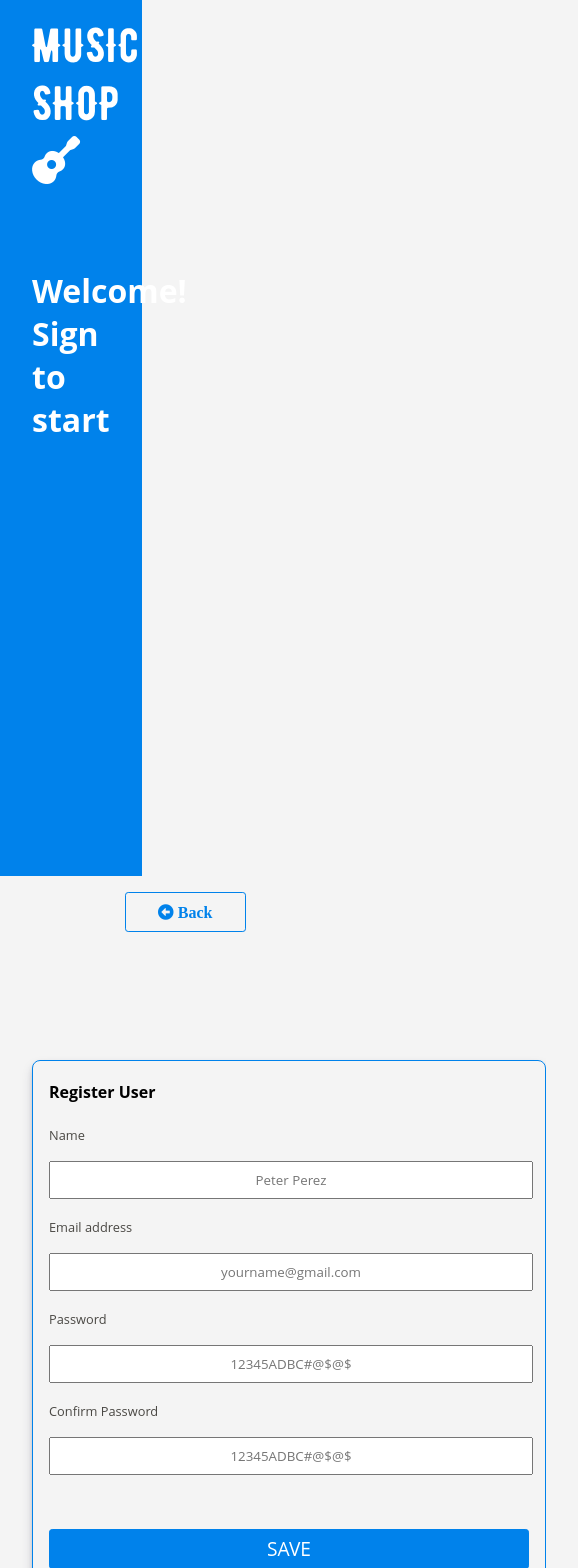
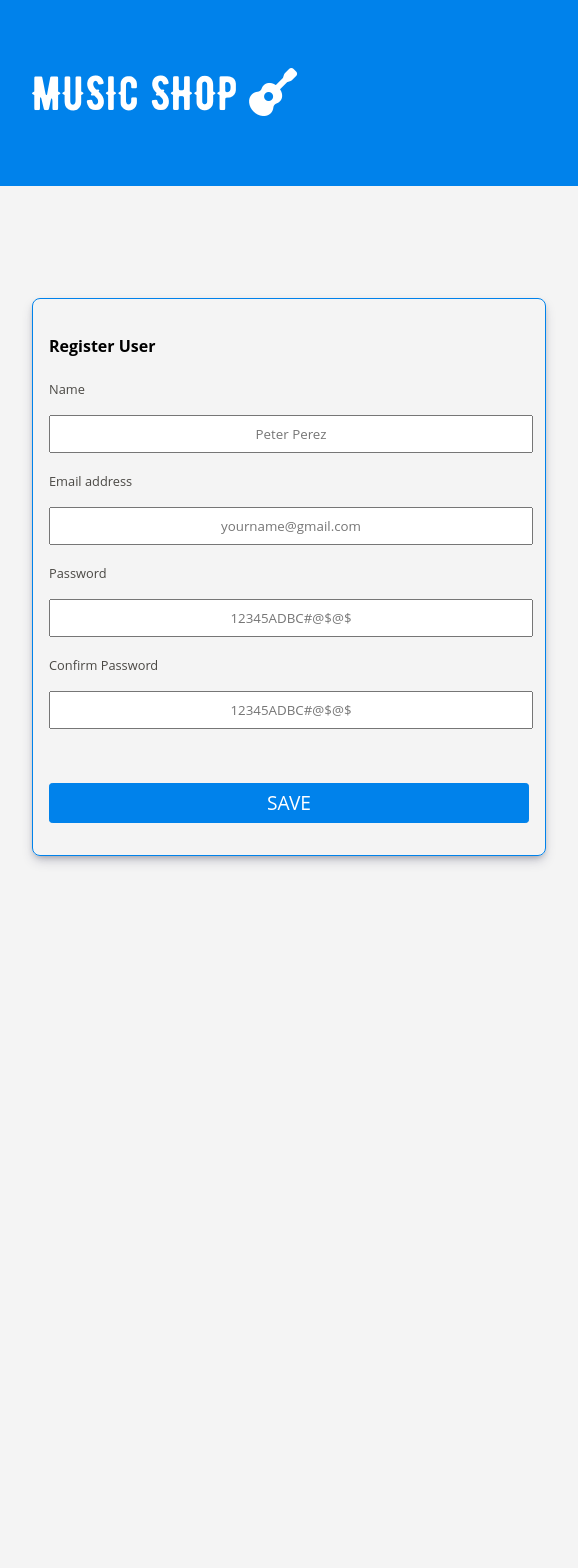
Before and after one commit to Diego-18/diegoChavez_repos_music_shop, a Nuxt app: page /users in a window 390 px wide. Shown: the top 1568 px of the page, 578 px wide, since content can reach past the window. After the commit the page ends 968 px from the top, so only its background shows below. Built offline with nearby package versions, Linux system fonts and the light colour scheme; no server answers.

Commit message:
fix-optimizacion-style-for-layouts-login

```diff
--- a/components/Users/RegisterUsers.vue
+++ b/components/Users/RegisterUsers.vue
@@ -147,14 +147,14 @@ export default {
 </script>
 
 <style scoped>
-.right_section_card {
-  padding: 5rem 2rem;
+.right_section {
+  margin: 0rem auto;
+  width: 65vw;
 }
 
 .right_section_navbar {
   padding: 1rem 0;
   text-align: right;
-
 }
 
 .right_section_navbar button,
@@ -165,8 +165,8 @@ export default {
 }
 
 .right_section_navbar button {
-  color: var(--firstColor);
-  border: var(--firstColor) 1px solid;
+  color: #0082eb;
+  border: #0082eb 1px solid;
   background: transparent;
   padding: .5rem 2rem;
   border-radius: .2rem;
@@ -175,11 +175,22 @@ export default {
 
 .right_section_navbar button:hover {
   color: #fff;
-  background: var(--firstColor);
+  background: #0082eb;
+}
+
+.right_section_card {
+  padding: 5rem 2rem;
+}
+
+.right_section_navbar button,
+.form_button {
+  font-weight: 500;
+  font-size: 1rem;
+  line-height: 22px;
 }
 
 .right_section_form {
-  border: 1px solid var(--firstColor);
+  border: 1px solid #0082eb;
   padding: 1rem;
   margin: 2rem auto;
   width: 30em;
@@ -194,9 +205,7 @@ export default {
   margin-bottom: 1rem;
 }
 
-.form_label,
-.form_text,
-a {
+.form_label {
   color: #4A4844;
   font-weight: 500;
   font-size: .8rem;
@@ -204,8 +213,8 @@ a {
 }
 
 .form_button {
-  background: var(--firstColor);
-  border: 1px solid var(--firstColor);
+  background: #0082eb;
+  border: 1px solid #0082eb;
   color: #fff;
   border-radius: .2rem;
   font-size: 1.2rem;
@@ -218,4 +227,20 @@ a {
   margin: 1rem auto;
   text-align: center;
 }
+
+@media (max-width: 991px) {
+  .right_section_navbar {
+    display: none;
+  }
+
+  .right_section {
+    margin: 0rem auto;
+    width: 100%;
+  }
+
+  .right_section_card {
+    padding: 5rem 0rem;
+    margin: 0rem 2rem;
+  }
+}
 </style>
--- a/layouts/login.vue
+++ b/layouts/login.vue
@@ -23,28 +23,31 @@ export default {
 }
 </script>
 <style>
-* {
-  font-family: 'Open Sans', sans-serif;
-  margin: 0px;
-  padding: 0px;
+@font-face {
+  font-family: 'Bernier';
+  font-style: normal;
+  font-weight: normal;
+  src: url('/fonts/Bernier.otf');
 }
 
-:root {
-  --firstColor: #0082eb;
+body {
+  font-family: 'Open Sans', sans-serif;
+  margin: 0px !important;
 }
 
+
 .first-color {
-  background-color: var(--firstColor) !important;
+  background-color: #0082eb !important;
   color: #fff !important;
 }
 
 .first-font {
-  color: var(--firstColor) !important;
+  color: #0082eb !important;
 }
 
 .left_bar {
   width: 20vw;
-  background: var(--firstColor) !important;
+  background: #0082eb;
   height: 100vh;
   padding: 1rem 2rem;
 }
@@ -64,8 +67,6 @@ export default {
   font-size: 3rem;
 }
 
-
-
 .left_bar_description {
   margin: 0 auto;
   font-size: 2rem;
@@ -76,8 +77,18 @@ export default {
   flex-wrap: wrap;
 }
 
-.right_section {
-  margin: 0rem auto;
-  width: 65vw;
+@media (max-width: 991px) {
+  .flex-container {
+    display: inline-flex;
+  }
+
+  .left_bar {
+    width: 100%;
+    height: 10%;
+  }
+
+  .left_bar_description {
+    display: none;
+  }
 }
 </style>
--- a/pages/index.vue
+++ b/pages/index.vue
@@ -130,7 +130,12 @@ export default {
   },
 }
 </script>
-<style scope>
+<style scoped>
+.right_section {
+  margin: 0rem auto;
+  width: 65vw;
+}
+
 .right_section_navbar {
   padding: 1rem 0;
   text-align: right;
@@ -150,8 +155,8 @@ export default {
 }
 
 .right_section_navbar button {
-  color: var(--firstColor);
-  border: var(--firstColor) 1px solid;
+  color: #0082eb;
+  border: #0082eb 1px solid;
   background: transparent;
   padding: .5rem 2rem;
   border-radius: .2rem;
@@ -160,7 +165,7 @@ export default {
 
 .right_section_navbar button:hover {
   color: #fff;
-  background: var(--firstColor);
+  background: #0082eb;
 }
 
 .right_section_card {
@@ -168,7 +173,7 @@ export default {
 }
 
 .right_section_form {
-  border: 1px solid var(--firstColor);
+  border: 1px solid #0082eb;
   padding: 1rem;
   margin: 2rem auto;
   width: 30em;
@@ -193,13 +198,13 @@ a {
 }
 
 a {
-  color: var(--firstColor);
+  color: #0082eb;
   text-decoration: none;
 }
 
 .form_button {
-  background: var(--firstColor);
-  border: 1px solid var(--firstColor);
+  background: #0082eb;
+  border: 1px solid #0082eb;
   color: #fff;
   border-radius: .2rem;
   font-size: 1.2rem;
@@ -207,7 +212,7 @@ a {
 
 .form_button:hover {
   background: #fff;
-  color: var(--firstColor);
+  color: #0082eb;
 }
 
 .form_input,
@@ -232,18 +237,8 @@ a {
 }
 
 @media (max-width: 991px) {
-  .flex-container {
-    display: inline-flex;
-  }
-
-  .left_bar_description,
   .right_section_navbar {
     display: none;
-  }
-
-  .left_bar {
-    width: 100%;
-    height: 10%;
   }
 
   .right_section {
```
